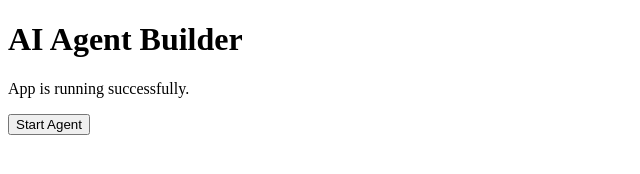
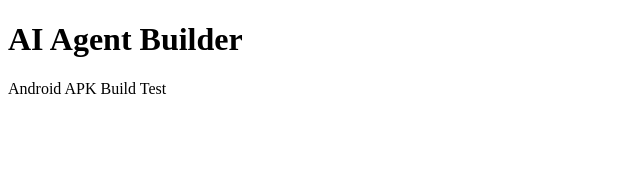
Before and after one commit to surendraqwer41-cloud/ai-agent-builder-v2, a website: page index.html in a window 1280 px wide. Shown: the whole page, without its empty margins (0-640 px from the left). Drawn offline with Linux system fonts and the light colour scheme.

Commit message:
Update index.html

```diff
--- a/index.html
+++ b/index.html
@@ -1,13 +1,10 @@
 <!DOCTYPE html>
 <html>
 <head>
-<meta charset="UTF-8">
-<meta name="viewport" content="width=device-width, initial-scale=1.0">
 <title>AI Agent Builder</title>
 </head>
 <body>
 <h1>AI Agent Builder</h1>
-<p>App is running successfully.</p>
-<button onclick="alert('AI Agent Active')">Start Agent</button>
+<p>Android APK Build Test</p>
 </body>
 </html>
```
